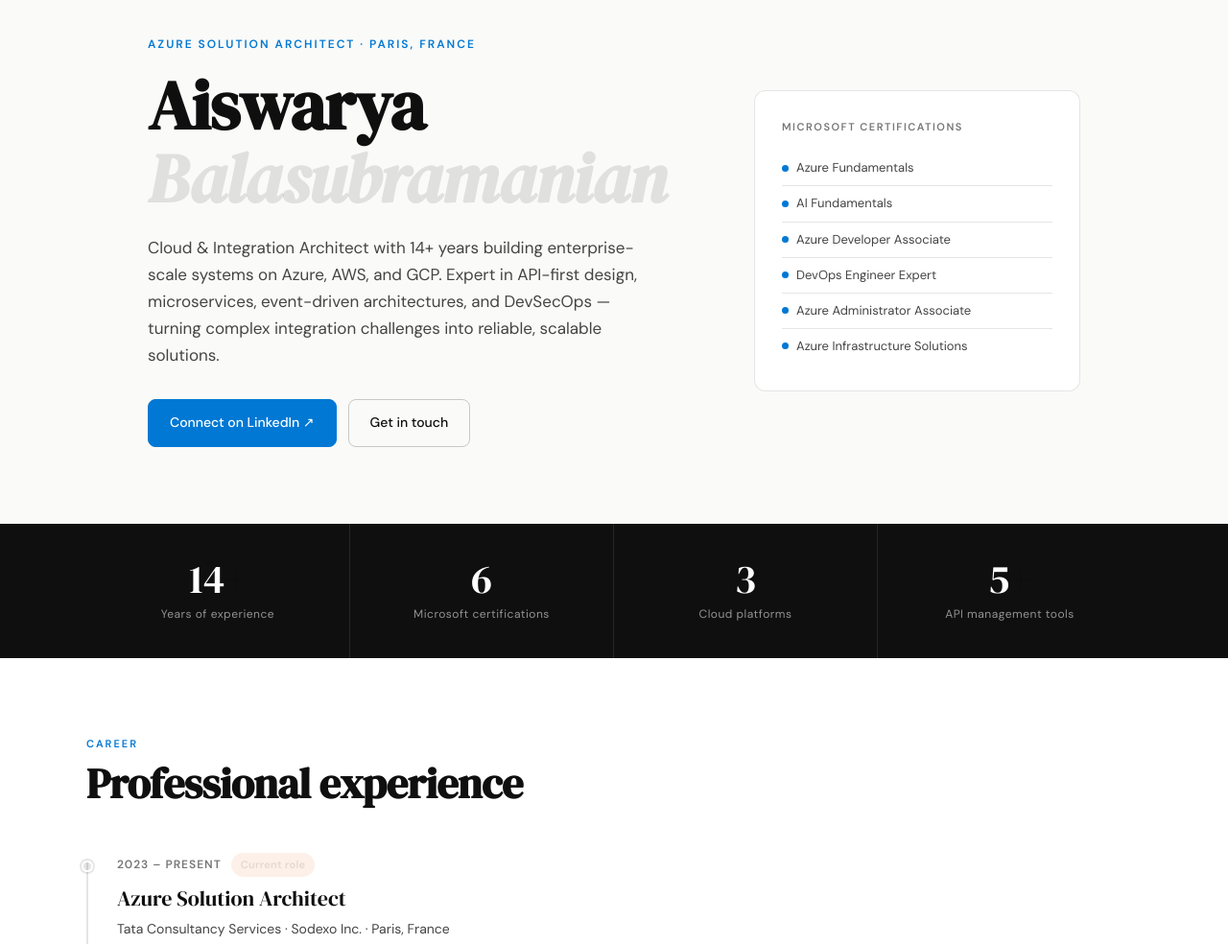
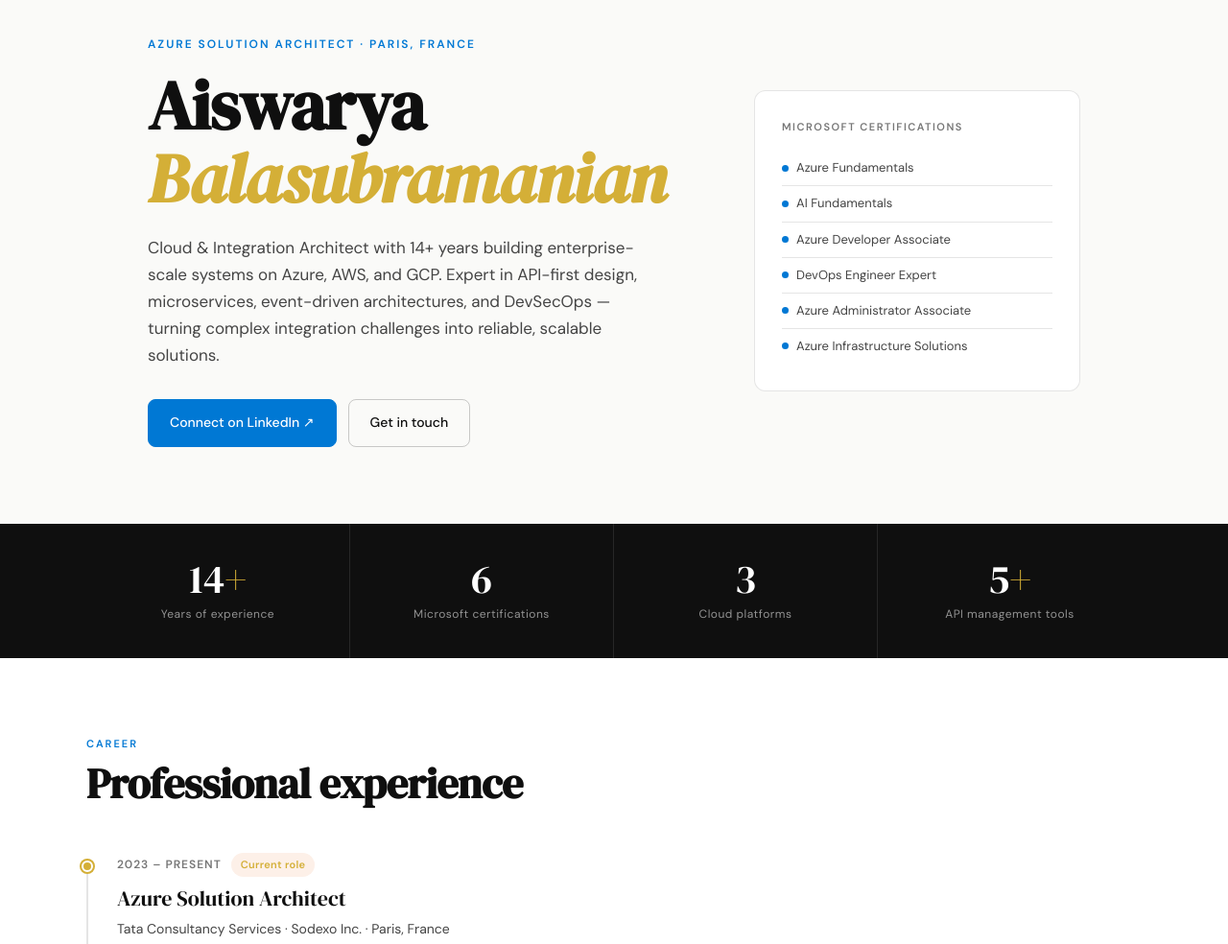
Before and after one commit to Aiswaryabalu101090/portfolio, a plain HTML site: page index.html in a window 1280 px wide. Shown: the part 120-1104 px from the top of the page at 96% size. Drawn offline with Linux system fonts and the light colour scheme.

Commit message:
Change accent color to D4AF37 in styles
Updated accent color variables and adjusted styles to use the new accent color.

```diff
--- a/index.html
+++ b/index.html
@@ -1,3 +1,4 @@
+
 <!DOCTYPE html>
 <html lang="en">
 <head>
@@ -17,7 +18,7 @@
     --surface-alt: #f2f0eb;
     --azure: #0078d4;
     --azure-light: #e6f3fb;
-    --accent: #c25a1e;
+    --accent: #D4AF37;
     --accent-light: #fdf0e8;
     --line: rgba(0,0,0,0.1);
     --radius: 12px;
@@ -94,7 +95,7 @@
   }
   .hero h1 em {
     font-style: italic;
-    color: var(--line);
+    color: var(--accent);
   }
   .hero-desc {
     font-size: 17px;
@@ -211,7 +212,7 @@
     line-height: 1;
     margin-bottom: 6px;
   }
-  .stat-num span { color: var(--line); }
+  .stat-num span { color: var(--accent); }
   .stat-label {
     font-size: 12px;
     color: rgba(255,255,255,0.55);
@@ -246,7 +247,7 @@
     border: 2px solid white;
     box-shadow: 0 0 0 2px var(--azure);
   }
-  .timeline-item.current .timeline-dot { background: var(--line); box-shadow: 0 0 0 2px var(--line); }
+  .timeline-item.current .timeline-dot { background: var(--accent); box-shadow: 0 0 0 2px var(--accent); }
   .exp-meta {
     display: flex;
     align-items: center;
@@ -270,7 +271,7 @@
     color: #005fa3;
     letter-spacing: 0.3px;
   }
-  .exp-badge.current { background: var(--accent-light); color: var(--line); }
+  .exp-badge.current { background: var(--accent-light); color: var(--accent); }
   .exp-role {
     font-family: 'DM Serif Display', serif;
     font-size: 22px;
```
